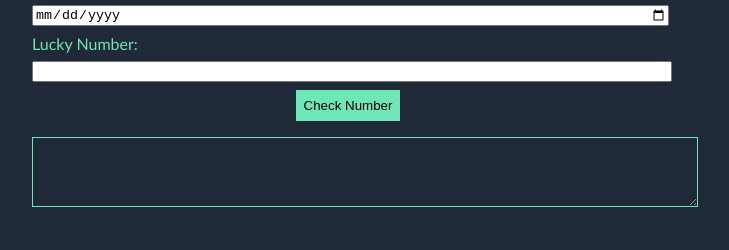
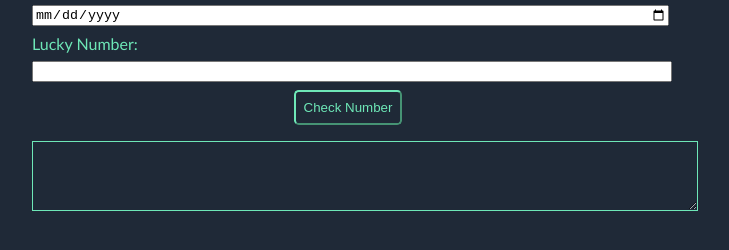
Before and after one commit to poojakelkar/Lucky-Number, a plain HTML site: page index.html in a window 1280 px wide. Shown: the part 104-354 px from the top of the page, without its empty margins (292-1021 px from the left). Drawn offline with Linux system fonts and the light colour scheme.

Commit message:
changes done

```diff
--- a/app.js
+++ b/app.js
@@ -15,7 +15,6 @@ function checkNumberIsLucky() {
     const dob = dateOfBirth.value;
     const sum = calculateSum(dob);
     if (sum && dob) {
-        debugger
         checkValues(sum, luckyNumber.value);
     } else {
         outputBox.value = "Please enter into Both fields";
--- a/style.css
+++ b/style.css
@@ -29,8 +29,10 @@ h1{
      display: block;
      margin: 1rem;
      margin: auto;
-     background-color: var(--primary-color);
-     border: none;
+     border-color: var(--primary-color);
+     background-color: var(--primary-dark);
+        color: var(--primary-color);
+     border-radius: 0.3rem ;
 
  }
 
```
